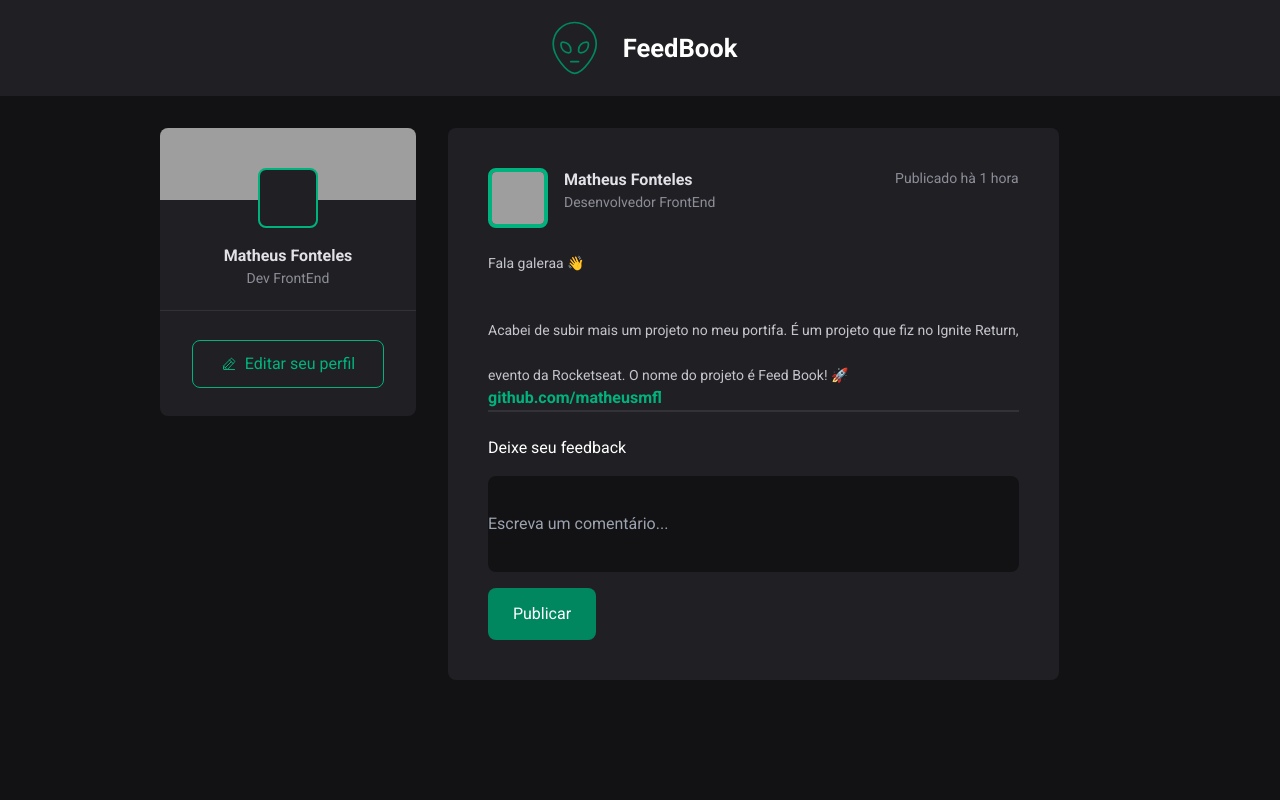
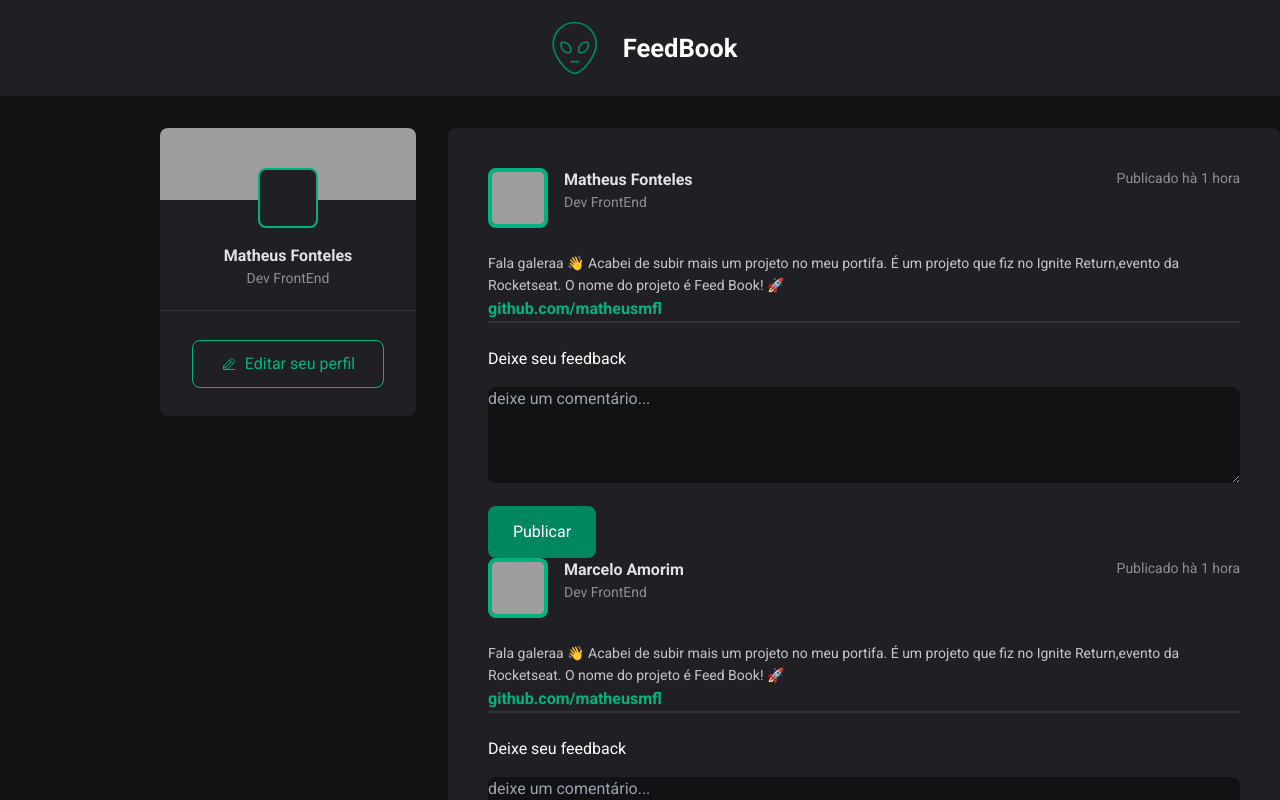
Before and after one commit to matheusmfl/feedBook, a React (Vite) app: page / in a window 1280 px wide. Shown: the top 800 px of the page. Built offline with nearby package versions, Linux system fonts and the light colour scheme; grey boxes are pictures that could not be loaded.

Commit message:
Refactoring the components, Add function Map in Posts.tsx

```diff
--- a/src/App.tsx
+++ b/src/App.tsx
@@ -11,8 +11,9 @@ export function App() {
       <Header/>
       <main className='flex gap-8 mt-8'>
       <Sidebar />
-
+        <div className=''>
         <Posts />
+        </div>
       </main>
 
     </div>
--- a/src/components/Posts/ImputPost.tsx
+++ b/src/components/Posts/ImputPost.tsx
@@ -3,13 +3,13 @@ export function ImputPost(){
     return(
         <>
 
-        <div className="mt-6">
+        <form className="mt-6">
             <h2 className="text-white text-bold mb-4">
                 Deixe seu feedback
             </h2>
 
-            <input type="text" placeholder="Escreva um comentário..." className="bg-gray1 w-full text-gray6 min-h-[96px] rounded-lg focus:ring focus:ring-green-light text-justify mb-4" />
-        </div>
+            <textarea placeholder='deixe um comentário...'  className="bg-gray1 w-full text-gray6 min-h-[96px] rounded-lg focus:ring focus:ring-green-light text-justify mb-4" />
+        </form>
 
         <button type="submit" className="w-[108px] h-[52px] bg-green text-bold text-lg text-white rounded-lg" >Publicar</button>
 
--- a/src/components/Posts/Posts.tsx
+++ b/src/components/Posts/Posts.tsx
@@ -4,30 +4,65 @@ import { TextPost } from "./TextPost";
 
 
 
+const posts = [
+    {
+        id: 1,
+        author: {
+            url: 'https://avatars.githubusercontent.com/u/92957086?v=4',
+            name: 'Matheus Fonteles',
+            profession: 'Dev FrontEnd'
+        },
+        content: [
+           "Fala galeraa 👋 Acabei de subir mais um projeto no meu portifa. É um projeto que fiz no Ignite Return,evento da Rocketseat. O nome do projeto é Feed Book! 🚀"
+        ],
+        link: 'github.com/matheusmfl'
+
+    },
+    {
+        id: 2,
+        author: {
+            url: 'https://avatars.githubusercontent.com/u/92957086?v=4',
+            name: 'Marcelo Amorim',
+            profession: 'Dev FrontEnd'
+        },
+        content: [
+           "Fala galeraa 👋 Acabei de subir mais um projeto no meu portifa. É um projeto que fiz no Ignite Return,evento da Rocketseat. O nome do projeto é Feed Book! 🚀"
+        ],
+        link: 'github.com/matheusmfl'
+
+    }
+
+]
+
 export function Posts(){
     return(
     <div className="p-10 max-w-[832px] bg-gray2 rounded-lg">
-        <ProfilePosts
-        url='https://avatars.githubusercontent.com/u/92957086?v=4'
-        name="Matheus Fonteles"
-        profession="Desenvolvedor FrontEnd"
+
+       {
+        posts.map(post =>{
+            return(
+                <>
+
+                <ProfilePosts
+        url={post.author.url}
+        name={post.author.name}
+        profession={post.author.profession}
         />
         <main className="border-b-[2px] border-gray3 ">
-        <TextPost url="github.com/matheusmfl">
+                <TextPost url={post.link}>
+                    {post.content}
+                </TextPost>
 
-            Fala galeraa 👋
-            <br></br>
-            <br></br>
-            <br></br>
-            Acabei de subir mais um projeto no meu portifa. É um projeto que fiz no Ignite Return,<br></br>
-            <br></br>
-            evento da Rocketseat. O nome do projeto é Feed Book! 🚀<br></br>
+        </main>
 
-        </TextPost>
-        </main>
         <footer>
             <ImputPost />
         </footer>
+                </>
+            )
+
+        })
+       }
 
 
 
```
